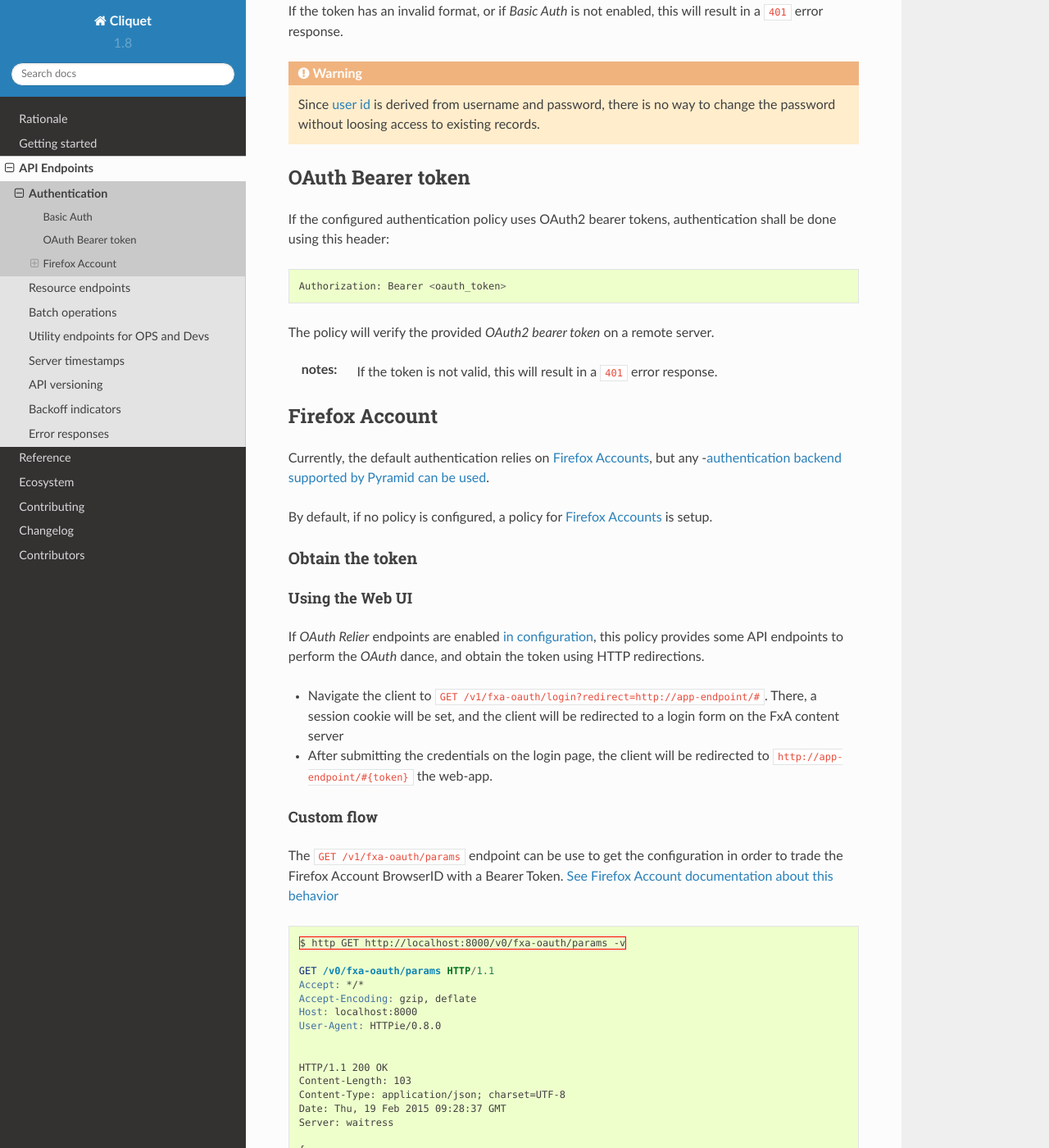
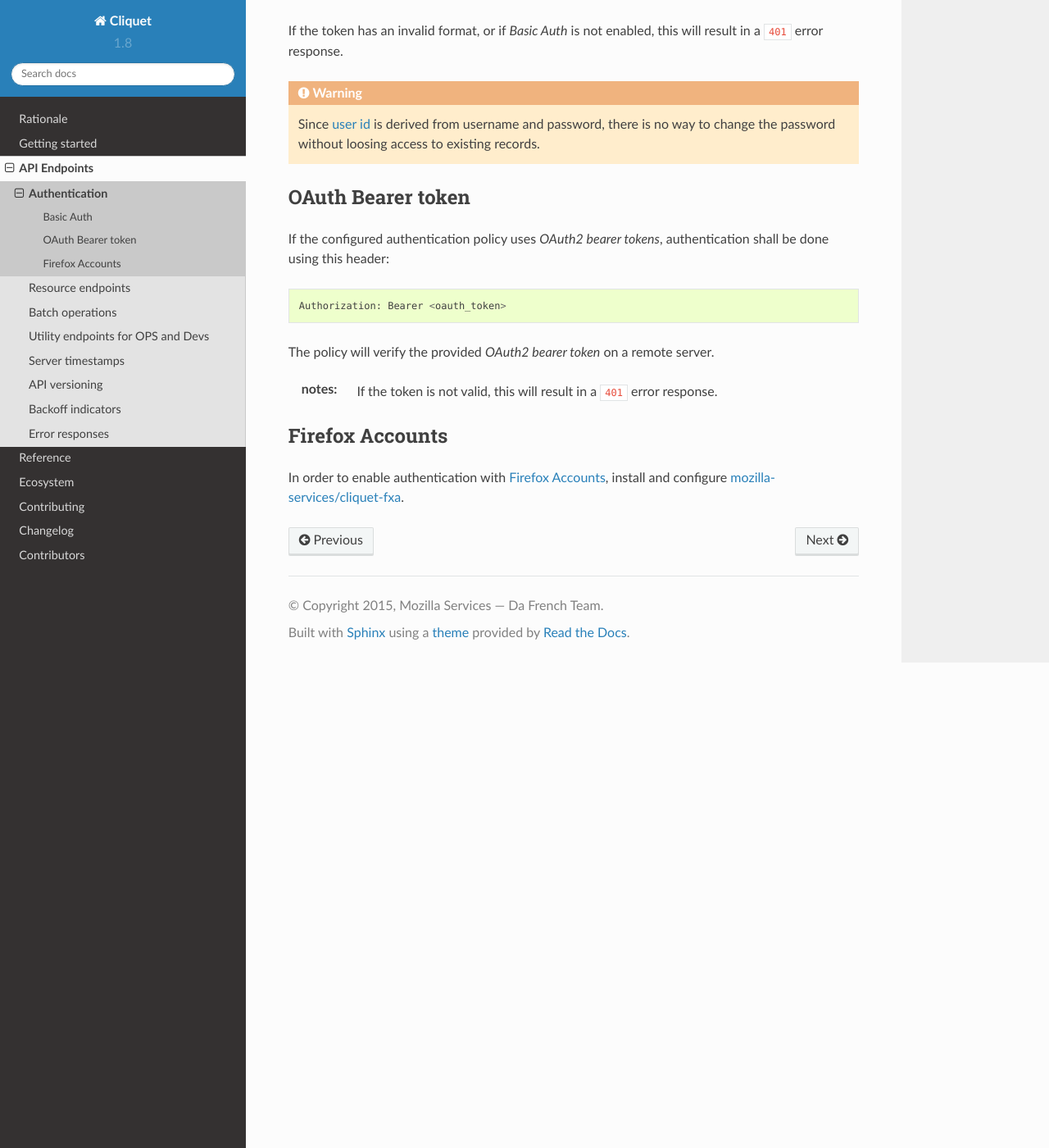
Before and after one commit to Kinto/kinto, a Sphinx documentation site: the page built from docs/api/authentication.rst, in a window 1280 px wide and 1400 px high, scrolled down 714 px. Shown: the whole window at 82% size. Built offline with Sphinx 7.4.7 and the Read the Docs theme 2.0.0, drawn with Linux system fonts in a browser that asks for light colours; some of the changed text lies outside the part shown.

Commit message:
Update documentation

```diff
--- a/docs/api/authentication.rst
+++ b/docs/api/authentication.rst
@@ -9,13 +9,14 @@ Depending on the authentication policies initialized in the application,
 the HTTP method to authenticate requests may differ.
 
 A policy based on *OAuth2 bearer tokens* is recommended, but not mandatory.
-
-A *Basic Auth* can also be enabled in :ref:`configuration <configuration-authentication>`.
+See :ref:`configuration <configuration-authentication>` for further
+information.
 
 In the current implementation, when multiple policies are configured,
 :term:`user identifiers` are isolated by policy. In other words, there is no way to
 access the same set of records using different authentication methods.
 
+By default, a relatively secure *Basic Auth* is enabled.
 
 Basic Auth
 ==========
@@ -43,7 +44,7 @@ this will result in a ``401`` error response.
 OAuth Bearer token
 ==================
 
-If the configured authentication policy uses OAuth2 bearer tokens, authentication
+If the configured authentication policy uses *OAuth2 bearer tokens*, authentication
 shall be done using this header:
 
 ::
@@ -58,59 +59,8 @@ The policy will verify the provided *OAuth2 bearer token* on a remote server.
     If the token is not valid, this will result in a ``401`` error response.
 
 
-Firefox Account
-===============
+Firefox Accounts
+================
 
-Currently, the default authentication relies on :term:`Firefox Accounts`, but any
--:ref:`authentication backend supported by Pyramid can be used <configuration-authentication>`.
-
-By default, if no policy is configured, a policy for :term:`Firefox Accounts` is
-setup.
-
-Obtain the token
-----------------
-
-Using the Web UI
-::::::::::::::::
-
-If *OAuth Relier* endpoints are enabled :ref:`in configuration <configuration-authentication>`,
-this policy provides some API endpoints to perform the *OAuth* dance, and
-obtain the token using HTTP redirections.
-
-* Navigate the client to ``GET /v1/fxa-oauth/login?redirect=http://app-endpoint/#``. There, a session
-  cookie will be set, and the client will be redirected to a login
-  form on the FxA content server
-* After submitting the credentials on the login page, the client will
-  be redirected to ``http://app-endpoint/#{token}`` the web-app.
-
-
-Custom flow
-:::::::::::
-
-The ``GET /v1/fxa-oauth/params`` endpoint can be use to get the
-configuration in order to trade the Firefox Account BrowserID with a
-Bearer Token. `See Firefox Account documentation about this behavior
-<https://developer.mozilla.org/en-US/Firefox_Accounts#Firefox_Accounts_BrowserID_API>`_
-
-.. code-block:: http
-
-    $ http GET http://localhost:8000/v0/fxa-oauth/params -v
-
-    GET /v0/fxa-oauth/params HTTP/1.1
-    Accept: */*
-    Accept-Encoding: gzip, deflate
-    Host: localhost:8000
-    User-Agent: HTTPie/0.8.0
-
-
-    HTTP/1.1 200 OK
-    Content-Length: 103
-    Content-Type: application/json; charset=UTF-8
-    Date: Thu, 19 Feb 2015 09:28:37 GMT
-    Server: waitress
-
-    {
-        "client_id": "89513028159972bc",
-        "oauth_uri": "https://oauth-stable.dev.lcip.org",
-        "scope": "profile"
-    }
+In order to enable authentication with :term:`Firefox Accounts`, install and
+configure :github:`mozilla-services/cliquet-fxa`.
```
Also changed, not shown: other parts of docs/api/authentication.rst (+1 -1 lines), docs/ecosystem.rst (+8 -2 lines), docs/quickstart.rst (+6 -9 lines), docs/reference/configuration.rst (+5 -17 lines).
